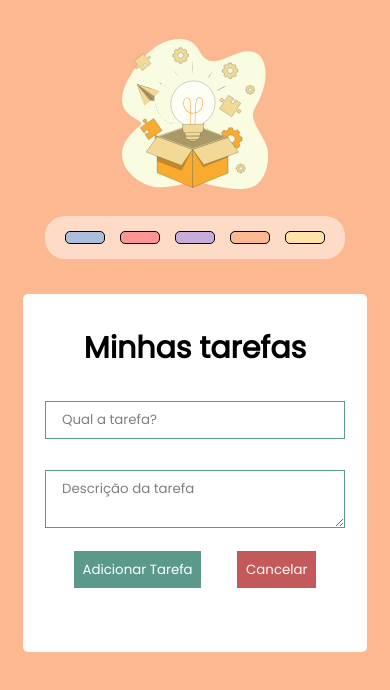
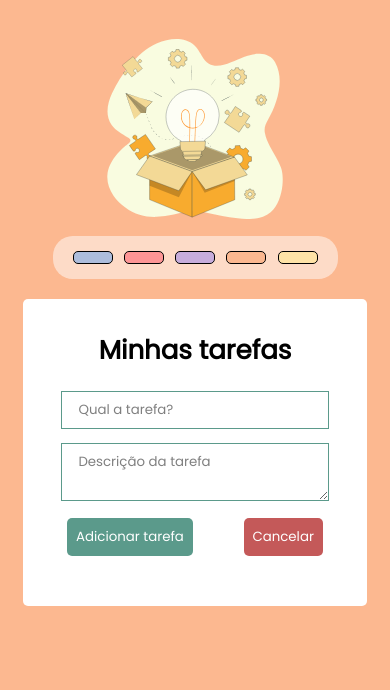
Before and after one commit to jp-avr/To-do-list, a React (Vite) app: page / in a window 390 px wide. Both pictures are taken after a click on the button 143 px from the left and 407 px from the top of the page. Shown: the top 690 px of the page. Built offline with nearby package versions, Linux system fonts and the light colour scheme; the HTML template or start-up script is replaced by a standard one.

Commit message:
atualizando responsividade mobile

```diff
--- a/src/App.css
+++ b/src/App.css
@@ -16,6 +16,7 @@
 }
 
 body {
+  width: 100%;
   background: var(--cor-de-fundo);
   display: flex;
   justify-content: center;
@@ -28,6 +29,7 @@ body {
   height: 90%;
   display: flex;
   justify-content: center;
+  margin-left: 3rem;
 }
 
 .App {
@@ -43,12 +45,20 @@ body {
   border-radius: 5px;
 }
 
+.retangulo-azul:hover {
+  background: rgb(146, 117, 250);
+}
+
 .retangulo-rosa {
   background: #FE9595;
   width: 78px;
   height: 22px;
   border: 1px solid;
   border-radius: 5px;
+}
+
+.retangulo-rosa:hover {
+  background: #f77070;
 }
 
 .retangulo-roxo {
@@ -59,12 +69,20 @@ body {
   border-radius: 5px;
 }
 
+.retangulo-roxo:hover {
+  background: #a467d6;
+}
+
 .retangulo-laranja {
   background: #FCB890;
   width: 78px;
   height: 22px;
   border: 1px solid;
   border-radius: 5px;
+}
+
+.retangulo-laranja:hover {
+  background: #fa9358;
 }
 
 .retangulo-amarelo {
@@ -75,6 +93,10 @@ body {
   border-radius: 5px;
 }
 
+.retangulo-amarelo:hover {
+  background: #f8c860;
+}
+
 .cores {
   display: flex;
   justify-content: space-between;
@@ -83,9 +105,9 @@ body {
   background: #FFFFFF80;
   border-radius: 20px;
   max-height: 78px;
-  margin-top: 5rem;
-  margin-bottom: 20px;
-  margin-right: 50px;
+  margin-top: 3rem;
+  margin-bottom: 2rem;
+  margin-left: 3rem;
   align-items: center;
 }
 
@@ -98,13 +120,16 @@ h1 {
 p {
   font-size: 0.9rem;
   padding-left: 0;
-  max-width: 400px;
   text-align: left;
+  width: 400px;
+  white-space: nowrap;
+  overflow: hidden;
+  text-overflow: ellipsis;
 }
 
 .TodoWrapper {
   background: var(--cor-de-input);
-  margin-top: 5rem;
+  margin: 3rem;
   padding: 2rem;
   border-radius: 5px;
   width: 604px;
@@ -135,6 +160,7 @@ p {
   background: #5B9A8B;
   color: #fff;
   border: none;
+  border-radius: 5px;
   padding: 0.55rem;
   cursor: pointer;
 }
@@ -159,6 +185,13 @@ p {
 
 .botoes {
   display: flex;
+  margin: 10px 30px;
+  justify-content: space-evenly;
+}
+
+.botoes-editar {
+  display: flex;
+  margin: 0px 20px;
   justify-content: space-evenly;
 }
 
@@ -166,6 +199,7 @@ p {
   background: #c45959;
   color: #fff;
   border: none;
+  border-radius: 5px;
   padding: 0.55rem;
   cursor: pointer;
 }
@@ -236,41 +270,46 @@ p {
     padding: 20px;
     border-radius: 20px;
     margin: 10px 0px 10px 0px;
-    width: 300px;
+    width: 285px;
     height: 43px;
   }
 
   .retangulo-azul {
     width: 40px;
     height: 13px;
+    border: 0.5px solid;
   }
 
   .retangulo-rosa {
     width: 40px;
     height: 13px;
+    border: 0.5px solid;
   }
 
   .retangulo-roxo {
     width: 40px;
     height: 13px;
+    border: 0.5px solid;
   }
 
   .retangulo-laranja {
     width: 40px;
     height: 13px;
+    border: 0.5px solid;
   }
 
   .retangulo-amarelo {
     width: 40px;
     height: 13px;
+    border: 0.5px solid;
   }
 
   .imagem_note {
-    width: 150px;
-    height: 150px;
+    width: 180px;
+    height: 180px;
     padding: 0%;
     display: inline-block;
-    margin-bottom: 10px;
+    margin: 0rem;
   }
 
   .TodoWrapper {
@@ -279,28 +318,47 @@ p {
     display: flex;
     flex-direction: column;
     justify-content: center;
-    margin-top: 25px;
+    margin-top: 10px;
     padding: 2rem 0.9rem;
   }
 
   h1 {
-    margin-bottom: 1rem;
-    font-size: 30px;
+    margin-bottom: 0.4rem;
+    font-size: 26px;
   }
 
   p {
     font-size: 0.6rem;
     text-align: left;
     padding-left: 2px;
-    max-width: 190px;
+    width: 180px;
+    white-space: nowrap;
+    overflow: hidden;
+    text-overflow: ellipsis;
   }
 
   .todo-filter {
-    padding: 10px 14px 10px 14px;
+    margin: 5px 10px;
   }
 
   .Todo {
     padding: 1rem 1rem;
+    margin-bottom: 0rem;
+    border-radius: 15px;
+  }
+
+  .botoes {
+    margin: 10px 4px;
+    justify-content: space-around;
+  }
+
+  .TodoForm {
+    margin-bottom: 0.5rem;
+  }
+
+  .todo-input {
+    width: 85%;
+    color: var(--cor-de-texto);
     margin-bottom: 0rem;
   }
 
@@ -314,28 +372,4 @@ p {
 
 /* RESPONSIVIDADE TABLET */
 
-@media (min-width: 768px) and (max-width:820px) {
-
-  body {
-    flex-direction: row;
-    padding: 2%;
-    align-items: center;
-    gap: 5%;
-  }
-
-  h1 {
-    font-size: 1.60rem;
-  }
-
-  .TodoWrapper {
-    padding: 5rem;
-  }
-
-  .todo-input {
-    width: 250px;
-  }
-
-  .todo-btn {
-    padding: 0.60rem;
-  }
-}
+@media (min-width: 768px) and (max-width:820px) {}
--- a/src/components/TodoEditForm.tsx
+++ b/src/components/TodoEditForm.tsx
@@ -30,11 +30,11 @@ export const EditTodoForm: React.FC<EditTodoFormProps> = ({ editarTarefa, tarefa
     return (
         <form className="ToDoForm" onSubmit={handleSubmit}>
             <div>
-                <input type="text" className="todo-input" value={value} placeholder="Atualizar Tarefa" onChange={(e) => setValue(e.target.value)}/>
-                <textarea className="todo-input" value={description} placeholder="Atualizar Descrição" onChange={(e) => setDescription(e.target.value)}/>
+                <input type="text" className="todo-input" value={value} placeholder="Atualizar Tarefa" onChange={(e) => setValue(e.target.value)} />
+                <textarea className="todo-input" value={description} placeholder="Atualizar Descrição" onChange={(e) => setDescription(e.target.value)} />
             </div>
-            <div className="botoes">
-                <button type="submit" className="todo-btn">Atualizar</button>
+            <div className="botoes-editar">
+                <button type="submit" className="todo-btn">Atualizar tarefa</button>
                 <button type="button" onClick={handleCancel} className="todo-btn-cancelar">Cancelar</button>
             </div>
         </form>
--- a/src/components/TodoForm.tsx
+++ b/src/components/TodoForm.tsx
@@ -50,7 +50,7 @@ export const TodoForm: React.FC<TodoFormProps> = ({ addTodo, orderByCreation, or
                 <textarea value={description} className='todo-input' placeholder="Descrição da tarefa" onChange={(e) => setDescription(e.target.value)} />
             </div>
             <div className='botoes'>
-                <button type="submit" className='todo-btn'>Adicionar Tarefa</button>
+                <button type="submit" className='todo-btn'>Adicionar tarefa</button>
                 <button onClick={() => setShowForm(false)} className='todo-btn-cancelar'>Cancelar</button>
             </div>
         </form>
```
